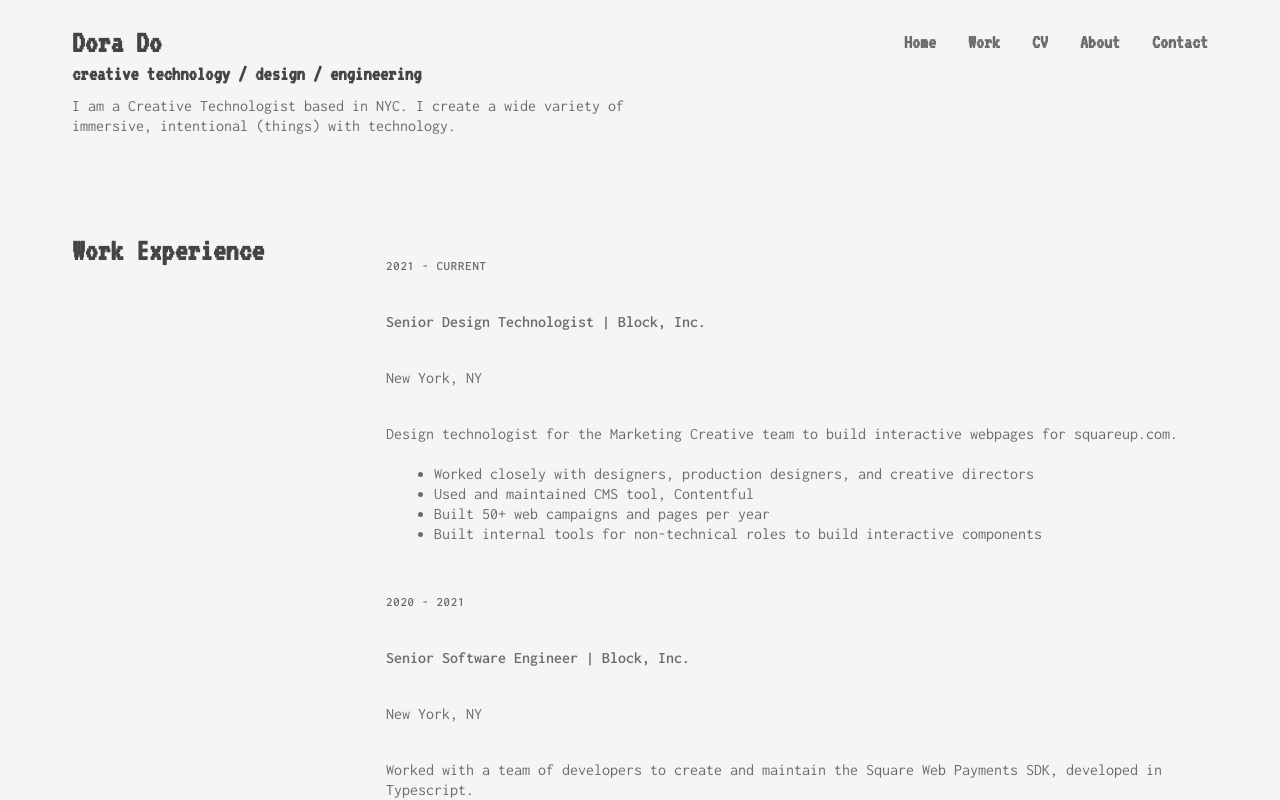
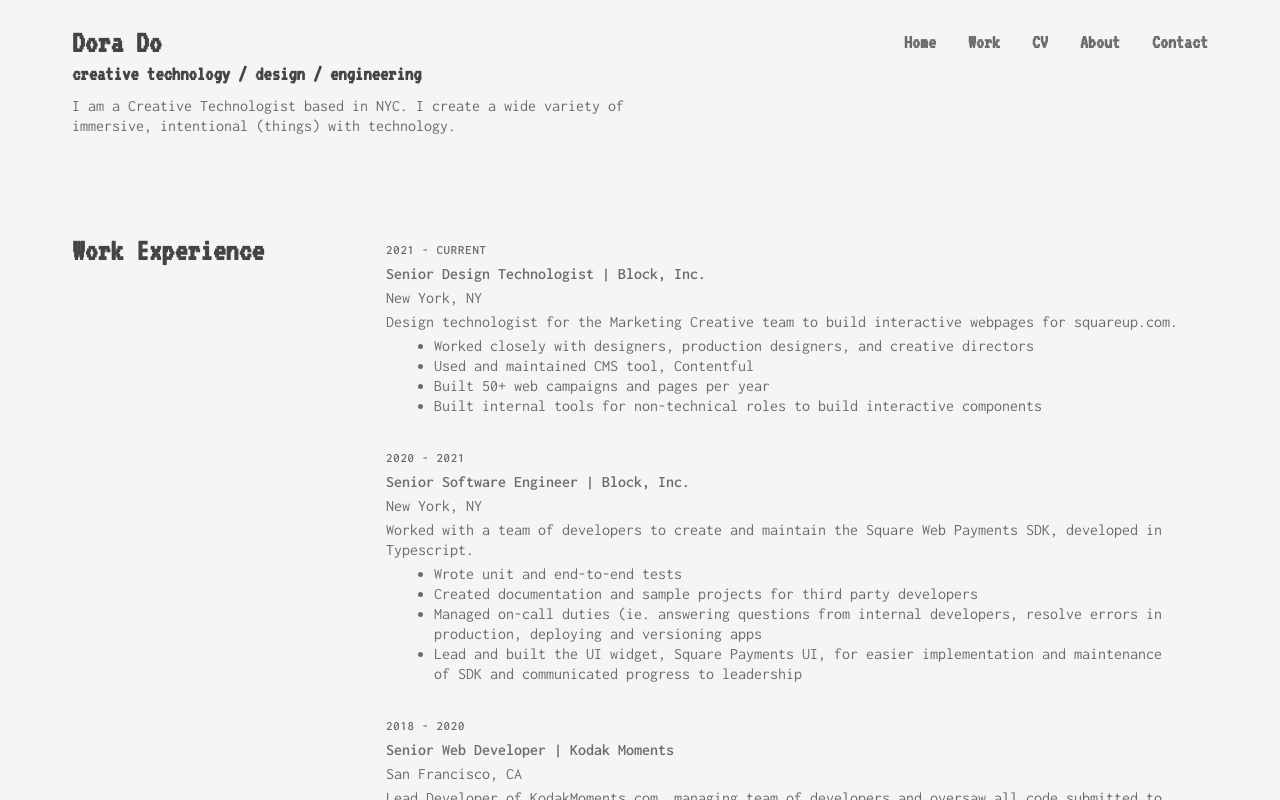
Before and after one commit to doradocodes/portfolio-next, a Next.js app: page /cv in a window 1280 px wide. Built offline with nearby package versions, Linux system fonts and the light colour scheme.

Commit message:
Remove margin on p

```diff
--- a/src/app/globals.css
+++ b/src/app/globals.css
@@ -107,7 +107,7 @@ img {
 }
 
 .page .content p {
-  margin: 1rem 0;
+  /*margin: 1rem 0;*/
 }
 
 .page .content ul {
```
